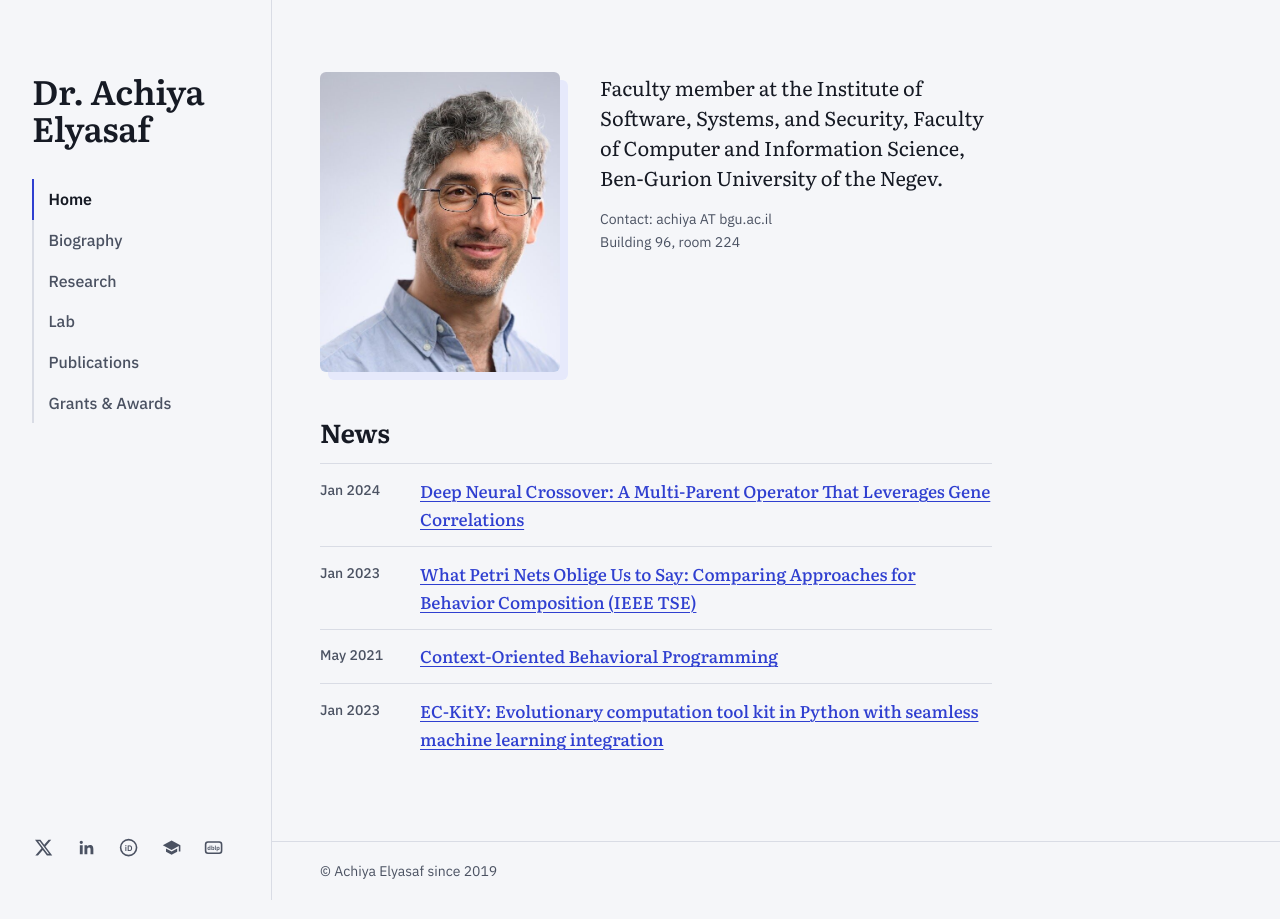
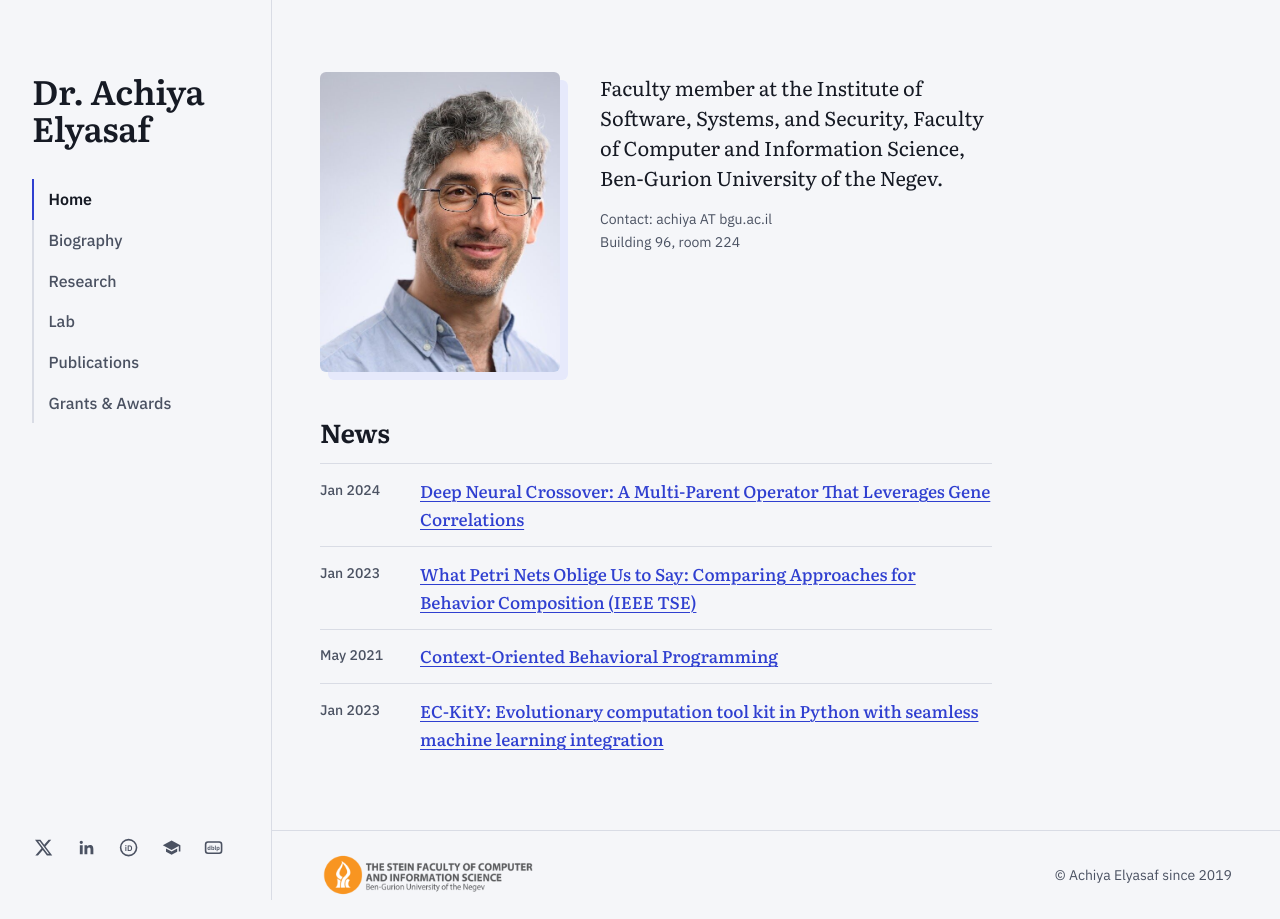
Before and after one commit to achiyae/homepage, a Jekyll site: the page built from index.md, in a window 1280 px wide. Built offline with Jekyll 4.4.1, drawn with Linux system fonts in a browser that asks for light colours.

Commit message:
Add faculty logo to the footer, linking to the faculty site
Shown on every page, opens in a new tab; sits on a white panel in dark
mode so its grey lettering stays readable.

Co-Authored-By: Claude Opus 5.5 <noreply@anthropic.com>

```diff
--- a/_includes/footer.html
+++ b/_includes/footer.html
@@ -1,3 +1,6 @@
 <footer class="site-footer">
+  <a class="faculty-logo" href="https://www.bgu.ac.il/en/u/faculties/computer-and-information-science/" target="_blank" rel="noopener noreferrer">
+    <img src="{{ '/assets/img/faculty-logo.png' | relative_url }}" alt="The Stein Faculty of Computer and Information Science, Ben-Gurion University of the Negev" width="600" height="132">
+  </a>
   <p>© Achiya Elyasaf since 2019</p>
 </footer>
--- a/assets/css/site.css
+++ b/assets/css/site.css
@@ -457,7 +457,20 @@ blockquote {
   font: 0.875rem var(--sans);
   color: var(--ink-soft);
 }
+.site-footer {
+  display: flex;
+  flex-wrap: wrap;
+  align-items: center;
+  justify-content: space-between;
+  gap: 0.75rem 1.5rem;
+}
 .site-footer p { margin: 0; }
+.faculty-logo { display: inline-block; border-radius: var(--radius); line-height: 0; }
+.faculty-logo img { width: auto; height: 3rem; max-width: 100%; }
+@media (prefers-color-scheme: dark) {
+  /* The logo's grey lettering needs a light backdrop on dark pages. */
+  .faculty-logo { padding: 0.35rem 0.6rem; background: #fff; }
+}
 @media (min-width: 64rem) { .site-footer { padding-left: 3rem; padding-right: 3rem; } }
 
 @media (prefers-reduced-motion: reduce) {
```
Also changed, not shown: test/layout_test.rb (+13 -0 lines), assets/img/faculty-logo.png (added).
